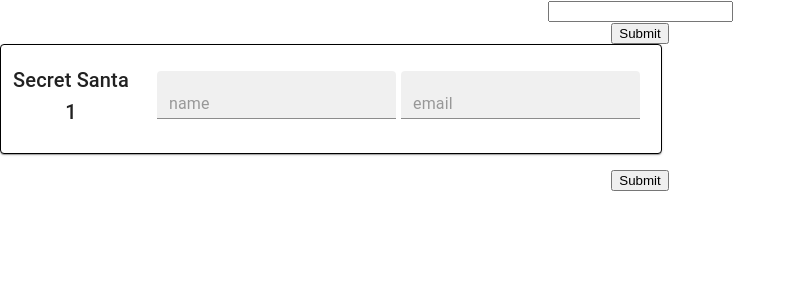
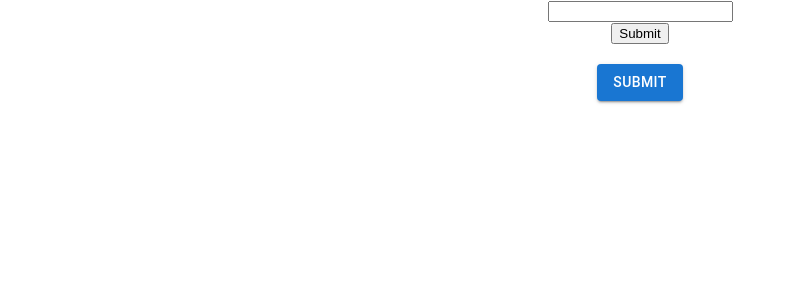
Before and after one commit to GorSharoyan/Secret_Santa_App, a React (Create React App) app: page / in a window 1280 px wide. Shown: the top 300 px of the page, without its empty margins (0-796 px from the left). Built offline with nearby package versions, Linux system fonts and the light colour scheme.

Commit message:
:art:UI(components/SecretSantaCardGenerator.css):furhter worked on UI

```diff
--- /dev/null
+++ b/src/Components/SecretSantaCardGenerator/SecretSantaCardGenerator.css
@@ -0,0 +1,9 @@
+.cardBox{
+    display: grid;
+    grid-template-columns: auto auto auto;
+    grid-column-gap: 10px;
+    padding: 10px
+}
+.button {
+   margin-bottom: 10px;
+ }
--- a/src/Components/SecretSantaCardGenerator/SecretSantaCardGenerator.js
+++ b/src/Components/SecretSantaCardGenerator/SecretSantaCardGenerator.js
@@ -2,6 +2,10 @@ import React, { useState, useEffect } from "react";
 
 //components
 import SecretSantaCard from "../SecretSantaCard/SecretSantaCard";
+
+//UI
+import "./SecretSantaCardGenerator.css";
+import { Button } from "@mui/material";
 
 export default function SecretSantaCardGenerator() {
   const playersQty = Number(localStorage.getItem("playersQty"));
@@ -11,7 +15,7 @@ export default function SecretSantaCardGenerator() {
   ]);
 
   const createRowsArray = () => {
-    for (let i = 0; i <= playersQty; i++) {
+    for (let i = 1; i <= playersQty; i++) {
       playersQtyArray.push({ id: i, name: "", email: "" });
     }
   };
@@ -36,11 +40,12 @@ export default function SecretSantaCardGenerator() {
 
   return (
     <form>
+      <div className="cardBox">
         {playersQtyArray.map((el) => {
           return (
             <div>
               <SecretSantaCard
-              number={el.id + 1}
+                number={el.id}
                 name="name"
                 email="email"
                 onChange={(event) => handleInputChange(el.id, event)}
@@ -48,7 +53,12 @@ export default function SecretSantaCardGenerator() {
             </div>
           );
         })}
-      <button onClick={handleFormSubmit}>Submit</button>
+      </div>
+      <div className="button">
+        <Button onClick={handleFormSubmit} variant="contained">
+          Submit
+        </Button>
+      </div>
     </form>
   );
 }
```
Lines whose indentation alone changed are shown as unchanged.
